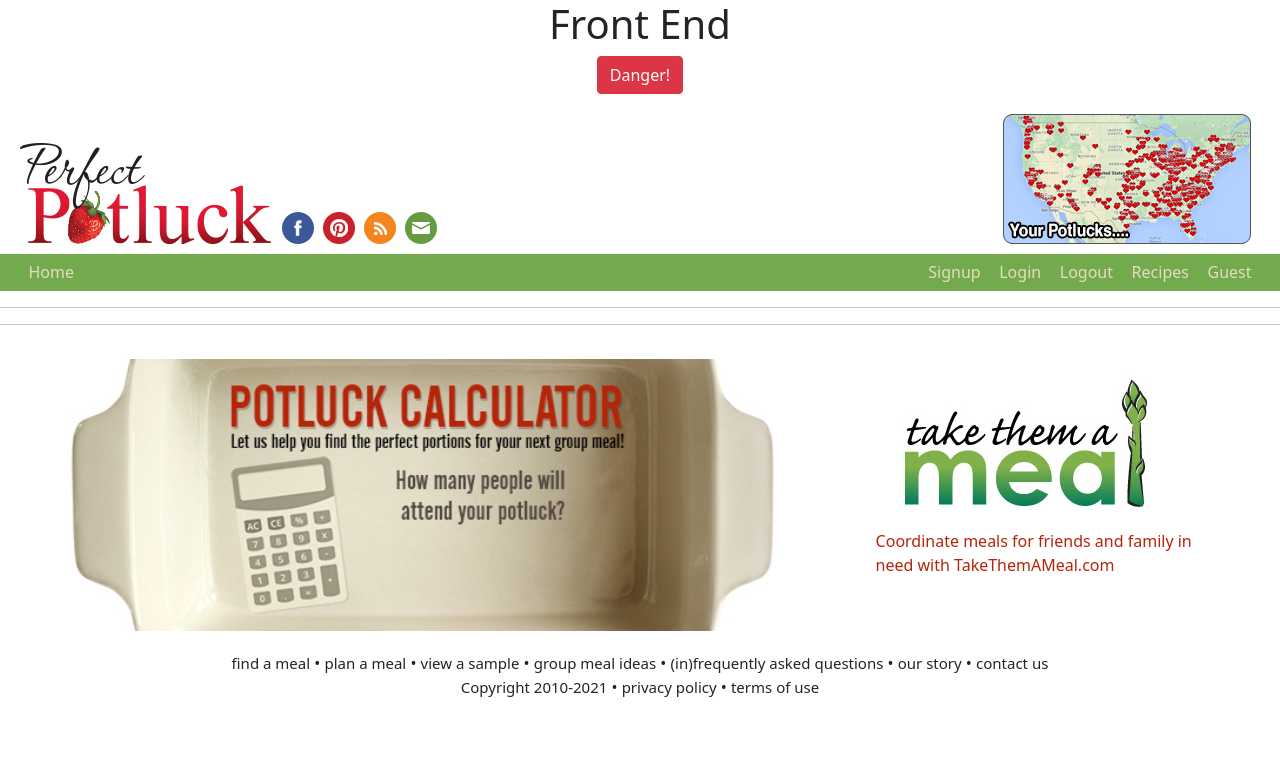
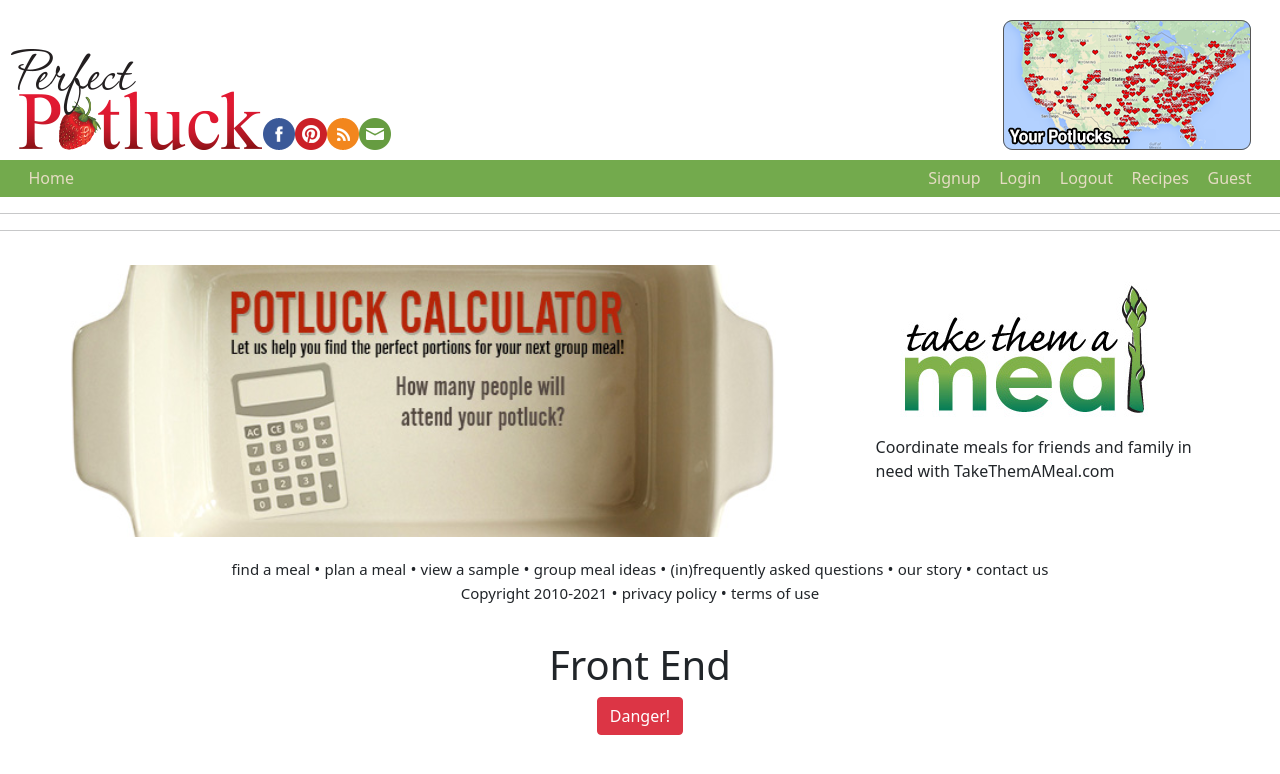
Before and after one commit to everestsh/buildaweek-ftpotluckplanner-front-end, a React (Create React App) app: page / in a window 1280 px wide. Shown: the top 774 px of the page. Built offline with nearby package versions, Linux system fonts and the light colour scheme.

Commit message:
Home init

```diff
--- a/src/App.js
+++ b/src/App.js
@@ -9,12 +9,13 @@ import { Button } from 'reactstrap';
 function App() {
   return (
     <div className="App">
-      <h1>Front End</h1>
-      <Button color="danger">Danger!</Button>
+
       <Header />
       <hr/>
       <hr/>
       <Footer/>
+      <h1>Front End</h1>
+      <Button color="danger">Danger!</Button>
     </div>
   );
 }
--- a/src/components/Footer.js
+++ b/src/components/Footer.js
@@ -1,4 +1,4 @@
-import React, { useEffect, useState } from "react";
+import React from "react";
 import './../CSS/Footer.css'
 import ttamlogotopJpg from "./../images/ttamlogotop.jpeg";
 
@@ -9,36 +9,36 @@ const Footer = (props) => {
       <div className="footer-border">
         <div className="footer-border-radius-left footer-bg"></div>
         <div className="footer-border-radius-right">
-          <a>
+          <span>
             <img src={ttamlogotopJpg} alt="ttamlogotop" />
-          </a>
+          </span>
           <br />
-          <a href="https://www.takethemameal.com" target="_blank">
+          <span href="https://www.takethemameal.com" target="_blank">
             Coordinate meals for friends and family in need with
             TakeThemAMeal.com
-          </a>
+          </span>
         </div>
       </div>
       <div className="footer-bar">
-        <a>find a meal</a>
+        <span>find a meal</span>
         &nbsp;•&nbsp;
-        <a>plan a meal</a>
+        <span>plan a meal</span>
         &nbsp;•&nbsp;
-        <a>view a sample</a>
+        <span>view a sample</span>
         &nbsp;•&nbsp;
-        <a>group meal ideas</a>
+        <span>group meal ideas</span>
         &nbsp;•&nbsp;
-        <a>(in)frequently asked questions</a>
+        <span>(in)frequently asked questions</span>
         &nbsp;•&nbsp;
-        <a>our story</a>
+        <span>our story</span>
         &nbsp;•&nbsp;
-        <a>contact us</a>
+        <span>contact us</span>
         <br />
         <span>Copyright 2010-2021</span>
         &nbsp;•&nbsp;
-        <a>privacy policy</a>
+        <span>privacy policy</span>
         &nbsp;•&nbsp;
-        <a>terms of use</a>
+        <span>terms of use</span>
       </div>
 
       <div></div>
--- a/src/components/Header.js
+++ b/src/components/Header.js
@@ -1,47 +1,42 @@
-import React from 'react';
-import { Link } from 'react-router-dom';
-import '../CSS/Header.css';
+import React from "react";
+import { Link } from "react-router-dom";
+import "../CSS/Header.css";
 
-import pplogotoptight from '../images/pplogotoptight.jpeg'
-import facebookPng from '../images/facebook.png'
-import pinterestPng from '../images/pinterest.png'
-import rssPng from '../images/rss.png'
-import emailPng from '../images/email.png'
-import mapMonth from '../images/map-month.png'
+import pplogotoptight from "../images/pplogotoptight.jpeg";
+import facebookPng from "../images/facebook.png";
+import pinterestPng from "../images/pinterest.png";
+import rssPng from "../images/rss.png";
+import emailPng from "../images/email.png";
+import mapMonth from "../images/map-month.png";
 
 const Header = () => {
-    console.log("Header")
-    return(
+  console.log("Header");
+  return (
     <nav className="nav">
-            <div className='nav-top'>
+      <div className="nav-top">
         <div className="left-img">
-                    <a><img src={pplogotoptight} alt="A woman with a barbell on her back"/></a>
-                    <a className='facebook'><img src={facebookPng} alt="facebook"/></a>
-                    <a className='pinterest'><img src={pinterestPng} alt="pinterest"/></a>
-                    <a className='rss'><img src={rssPng} alt="rss"/></a>
-                    <a><img src={emailPng} alt="email"/></a>
-
+          <span> <img src={pplogotoptight} alt="A woman with a barbell on her back" /> </span>
+          <span className="facebook"> <img src={facebookPng} alt="facebook" /> </span>
+          <span className="pinterest"> <img src={pinterestPng} alt="pinterest" /> </span>
+          <span className="rss"> <img src={rssPng} alt="rss" /> </span>
+          <span> <img src={emailPng} alt="email" /> </span>
         </div>
         <div className="right-img">
-                    <a> <img src={mapMonth} alt="A woman with a barbell on her back"/> </a>
-
+          <span>{" "}<img src={mapMonth} alt="A woman with a barbell on her back" />{" "} </span>
         </div>
       </div>
-            <div className='nav-bar'>
-                <div className="left-links">
-                    <Link className="link" to='/'>Home</Link>
-                </div>
+      <div className="nav-bar">
+        <div className="left-links"> <Link className="link" to="/"> Home </Link> </div>
         <div className="right-links">
-                    <Link className="link" to='/signup'>Signup</Link>
-                    <Link className="link" to='/login'>Login</Link>
-                    <Link className="link" to='/logout'>Logout</Link>
-                    <Link className="link" to='/recipes'>Recipes</Link>
-                    <Link className="link" to='/guest'>Guest</Link>
+          <Link className="link" to="/signup"> Signup </Link>
+          <Link className="link" to="/login"> Login </Link>
+          <Link className="link" to="/logout"> Logout </Link>
+          <Link className="link" to="/recipes"> Recipes</Link>
+          <Link className="link" to="/guest">  Guest </Link>
         </div>
       </div>
-
     </nav>
-    )
-}
+  );
+};
 
 export default Header;
```
Also changed, not shown: src/components/Home.js (added, +10 -0 lines). Lines whose indentation alone changed are shown as unchanged.
